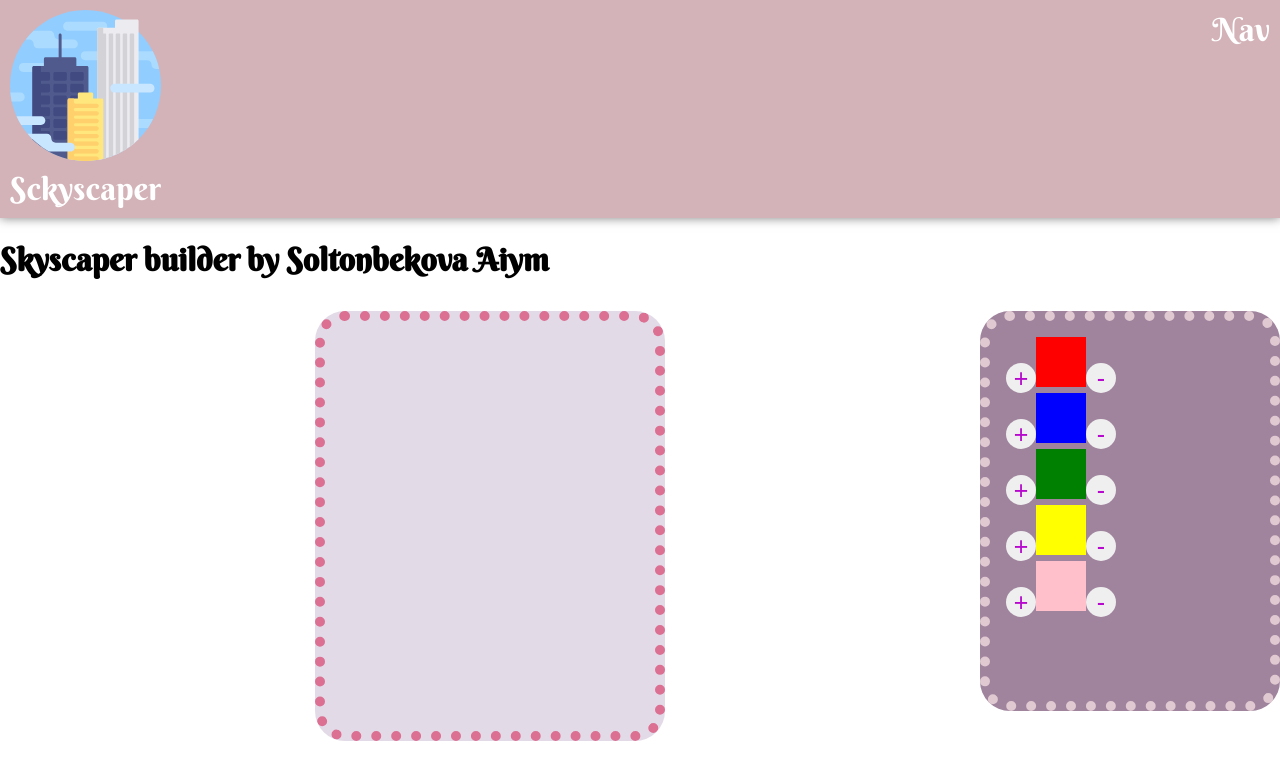
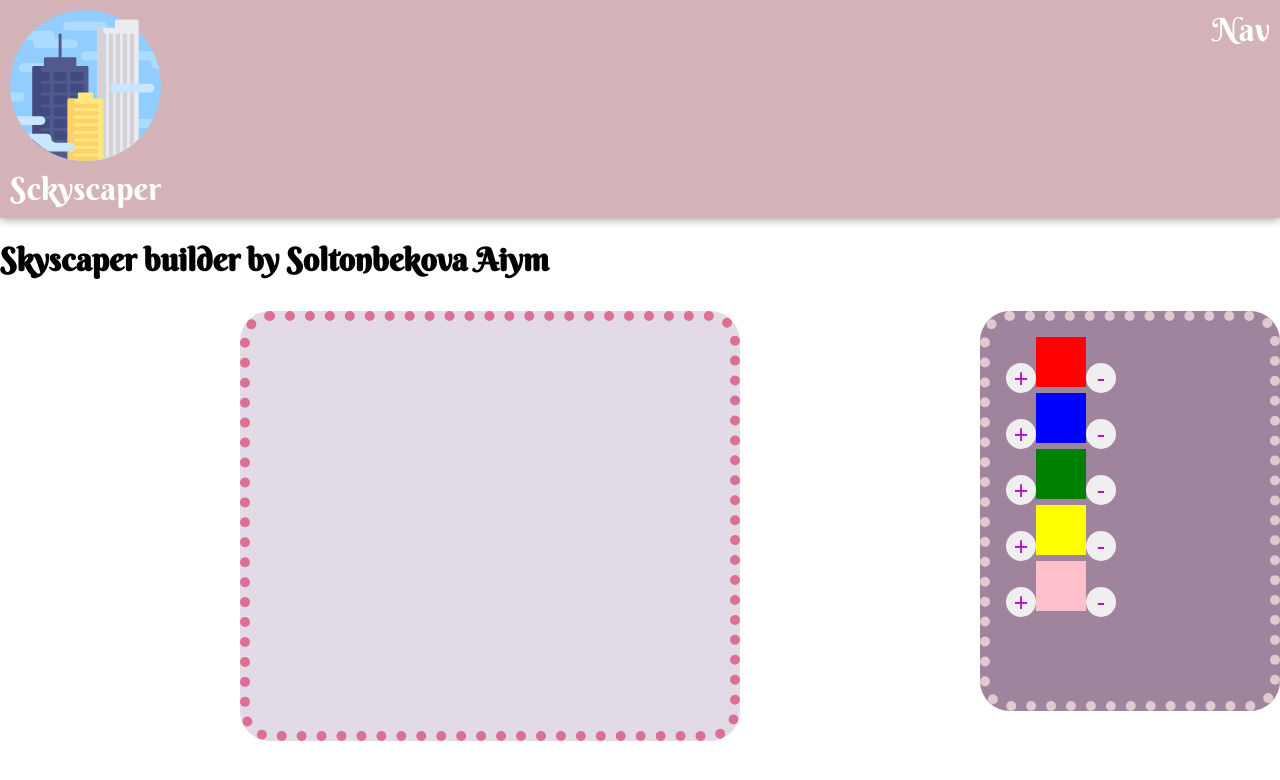
Before and after one commit to soltonbekov-aiymkyz/builder, a React (Create React App) app: page / in a window 1280 px wide. Shown: the top 780 px of the page. Built offline with nearby package versions, Linux system fonts and the light colour scheme.

Commit message:
chnge color and delete

```diff
--- a/src/components/SkyscaperBuilder/SkyscaperPreview/SkyscaperPreview.module.css
+++ b/src/components/SkyscaperBuilder/SkyscaperPreview/SkyscaperPreview.module.css
@@ -4,7 +4,7 @@
    margin: 0 auto;
    margin-bottom: 20px;
    min-height: 430px;
-   min-width: 350px;
+   min-width: 500px;
    padding-top: 50px;
    padding-bottom: 10px;
    border-radius: 30px;
```
